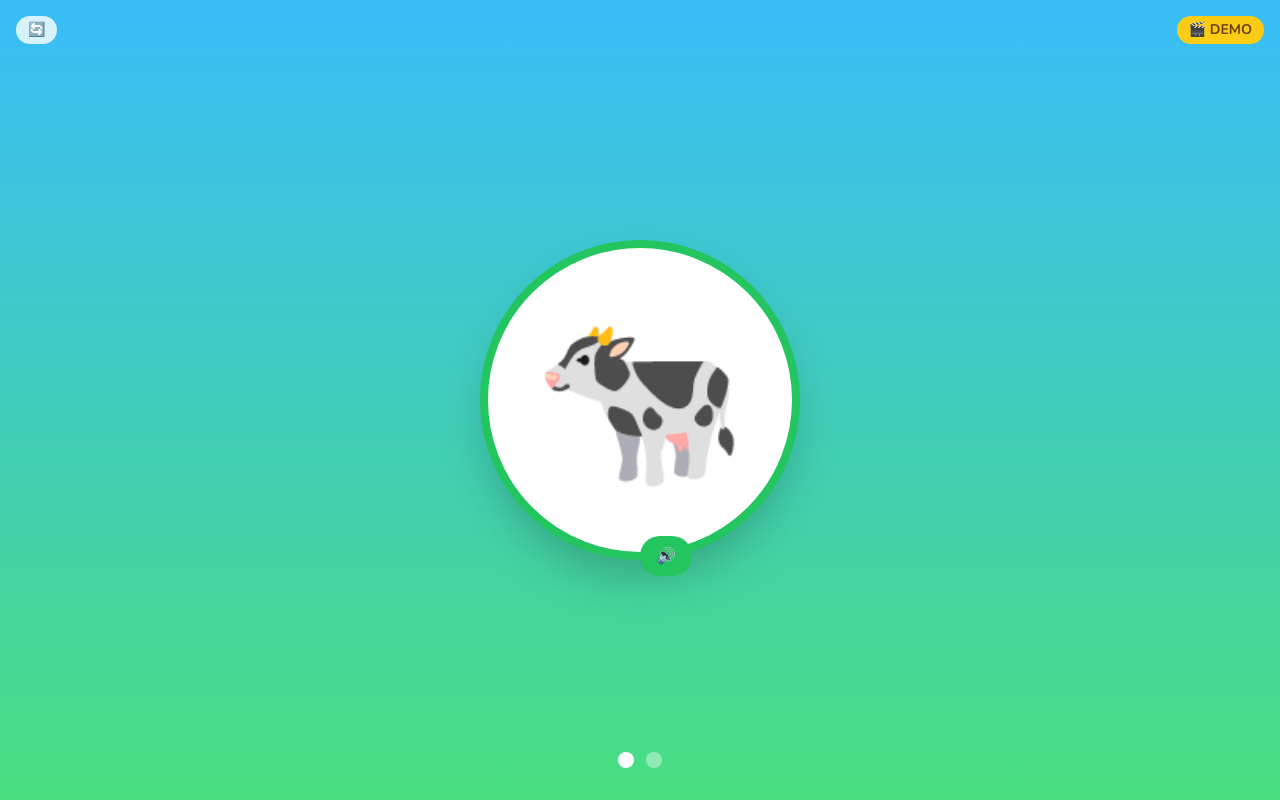
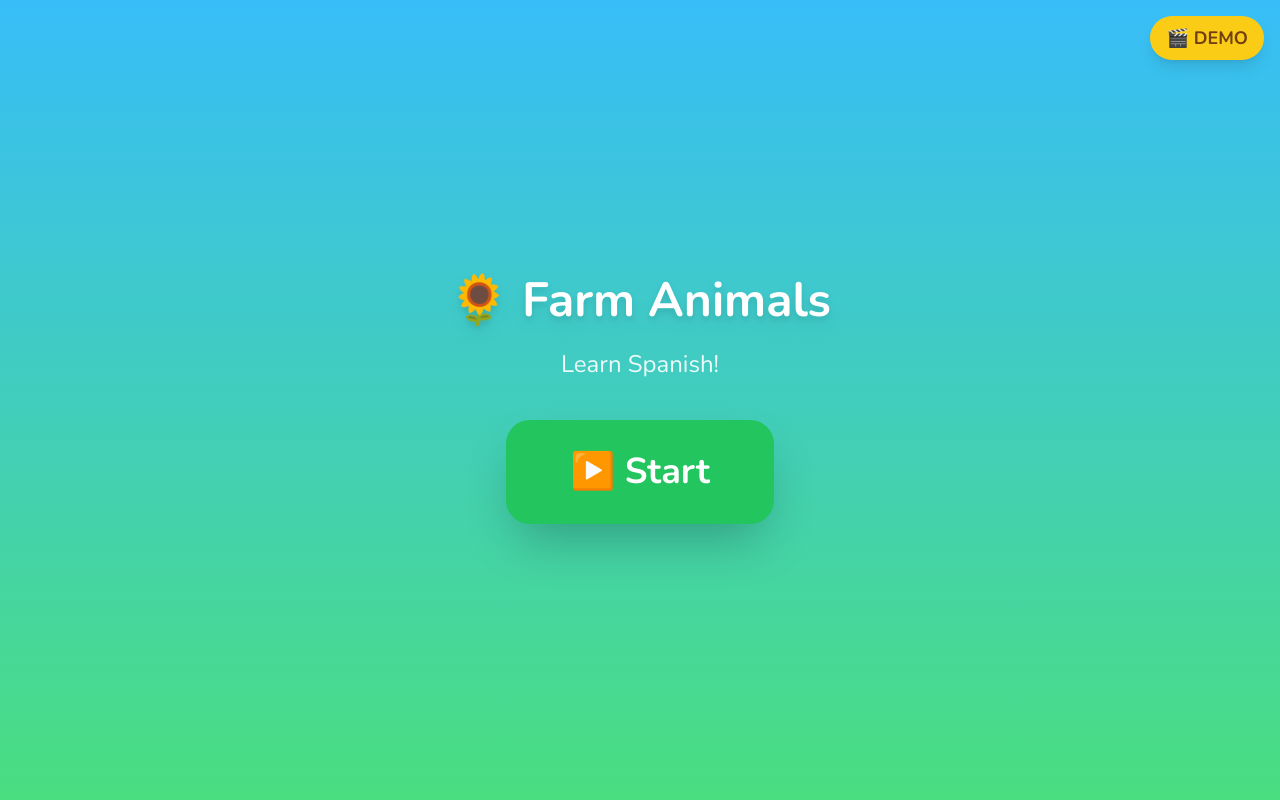
Before and after one commit to polina-forma/little-sponges-farm-demo, a React (Vite) app: page / in a window 1280 px wide. Built offline with nearby package versions, Linux system fonts and the light colour scheme.

Commit message:
Fix demo audio and add navigation

```diff
--- a/src/DemoApp.jsx
+++ b/src/DemoApp.jsx
@@ -1,187 +1,262 @@
-import { useState, useEffect } from 'react';
+import { useState, useCallback } from 'react';
 import { motion, AnimatePresence } from 'framer-motion';
 
 /**
- * DemoApp - Ultra-simplified for non-readers
+ * DemoApp - Visual-first demo for non-readers
  *
- * Design principles:
- * - NO TEXT on screen (kids can't read)
- * - Large visuals only
- * - Voice prompts in English
- * - Only 2 animals: cow & chicken
- * - Buttons show animal names for demo (will be voice-only in production)
+ * Fixed: Audio requires user click first (Start button)
+ * Added: Back/forward navigation
+ * Added: Real photos from Unsplash
  */
 
-const DEMO_FLOW = [
+const EXERCISES = [
   {
-    animal: '🐄',
+    id: 'cow',
+    image: 'https://images.unsplash.com/photo-1570042225831-d98fa7577f1e?w=600',
     englishName: 'cow',
     spanishName: 'la vaca',
-    prompt: "What is this?",
-    correctResponse: "¡Muy bien! La vaca!",
-    tryAgainResponse: "Say it in Spanish! La vaca!"
+    askPrompt: "What is this?",
+    correctPrompt: "Muy bien! La vaca! Great job!",
+    tryAgainPrompt: "Say it in Spanish! La vaca!"
   },
   {
-    animal: '🐔',
+    id: 'chicken',
+    image: 'https://images.unsplash.com/photo-1548550023-2bdb3c5beed7?w=600',
     englishName: 'chicken',
     spanishName: 'el pollo',
-    prompt: "What is this?",
-    correctResponse: "¡Excelente! El pollo!",
-    tryAgainResponse: "Say it in Spanish! El pollo!"
+    askPrompt: "What is this?",
+    correctPrompt: "Excelente! El pollo! Amazing!",
+    tryAgainPrompt: "Say it in Spanish! El pollo!"
   }
 ];
 
 function DemoApp() {
-  const [step, setStep] = useState(0);
-  const [phase, setPhase] = useState('asking'); // 'asking' | 'feedback' | 'celebration' | 'done'
+  const [currentIndex, setCurrentIndex] = useState(0);
+  const [phase, setPhase] = useState('start');
   const [isSpeaking, setIsSpeaking] = useState(false);
   const [showCelebration, setShowCelebration] = useState(false);
 
-  const currentAnimal = DEMO_FLOW[step];
+  const exercise = EXERCISES[currentIndex];
 
-  // Speak on load and when step changes
-  useEffect(() => {
-    if (phase === 'asking' && currentAnimal) {
-      speak(currentAnimal.prompt);
+  // Speak function - only works after user interaction
+  const speak = useCallback((text) => {
+    if (!window.speechSynthesis) {
+      console.log('Speech synthesis not available');
+      return;
     }
-  }, [step, phase]);
 
-  const speak = (text) => {
-    if (!window.speechSynthesis) return;
-
+    window.speechSynthesis.cancel();
     setIsSpeaking(true);
-    window.speechSynthesis.cancel();
 
     const utterance = new SpeechSynthesisUtterance(text);
-    utterance.rate = 0.8;
+    utterance.rate = 0.85;
     utterance.pitch = 1.1;
+    utterance.volume = 1;
 
     utterance.onend = () => setIsSpeaking(false);
+    utterance.onerror = (e) => {
+      console.log('Speech error:', e);
+      setIsSpeaking(false);
+    };
 
+    // Small delay helps with some browsers
     setTimeout(() => {
       window.speechSynthesis.speak(utterance);
-    }, 100);
+    }, 50);
+  }, []);
+
+  // Start the demo (enables audio)
+  const handleStart = () => {
+    // Initialize speech synthesis with a user gesture
+    if (window.speechSynthesis) {
+      window.speechSynthesis.getVoices();
+    }
+    setPhase('asking');
+    setTimeout(() => speak(exercise.askPrompt), 300);
   };
 
-  const handleAnswer = (answeredInSpanish) => {
-    if (answeredInSpanish) {
-      // Correct! Celebrate
-      speak(currentAnimal.correctResponse);
+  // Handle answer
+  const handleAnswer = (isSpanish) => {
+    if (isSpanish) {
+      speak(exercise.correctPrompt);
       setShowCelebration(true);
       setPhase('celebration');
 
       setTimeout(() => {
         setShowCelebration(false);
-        // Move to next animal or finish
-        if (step < DEMO_FLOW.length - 1) {
-          setStep(step + 1);
         setPhase('asking');
-        } else {
-          setPhase('done');
-          speak("Amazing job! You're learning Spanish!");
-        }
       }, 2500);
     } else {
-      // Answered in English - prompt to try Spanish
-      speak(currentAnimal.tryAgainResponse);
+      speak(exercise.tryAgainPrompt);
       setPhase('feedback');
     }
   };
 
+  // Navigation
+  const goNext = () => {
+    if (currentIndex < EXERCISES.length - 1) {
+      const nextIndex = currentIndex + 1;
+      setCurrentIndex(nextIndex);
+      setPhase('asking');
+      setTimeout(() => speak(EXERCISES[nextIndex].askPrompt), 300);
+    }
+  };
+
+  const goPrev = () => {
+    if (currentIndex > 0) {
+      const prevIndex = currentIndex - 1;
+      setCurrentIndex(prevIndex);
+      setPhase('asking');
+      setTimeout(() => speak(EXERCISES[prevIndex].askPrompt), 300);
+    }
+  };
+
+  // Replay audio
+  const replay = () => {
+    speak(exercise.askPrompt);
+  };
+
+  // Restart
   const restart = () => {
-    setStep(0);
-    setPhase('asking');
+    setCurrentIndex(0);
+    setPhase('start');
     setShowCelebration(false);
   };
 
   return (
-    <div className="min-h-screen bg-gradient-to-b from-sky-400 to-green-400 flex flex-col items-center justify-center p-4">
+    <div className="min-h-screen bg-gradient-to-b from-sky-400 to-green-400 flex flex-col items-center justify-center p-4 relative overflow-hidden">
 
-      {/* Main Animal Display */}
+      {/* ===== START SCREEN ===== */}
+      {phase === 'start' && (
         <motion.div
+          className="text-center"
+          initial={{ opacity: 0, scale: 0.8 }}
+          animate={{ opacity: 1, scale: 1 }}
+        >
+          <h1 className="text-5xl font-bold text-white mb-6 drop-shadow-lg">
+            🌻 Farm Animals
+          </h1>
+          <p className="text-2xl text-white/90 mb-10">Learn Spanish!</p>
+          <motion.button
+            onClick={handleStart}
+            className="bg-green-500 hover:bg-green-600 text-white text-4xl font-bold px-16 py-8 rounded-3xl shadow-2xl"
+            whileHover={{ scale: 1.05 }}
+            whileTap={{ scale: 0.95 }}
+          >
+            ▶️ Start
+          </motion.button>
+        </motion.div>
+      )}
+
+      {/* ===== EXERCISE SCREEN ===== */}
+      {phase !== 'start' && (
+        <>
+          {/* Left Arrow */}
+          <motion.button
+            onClick={goPrev}
+            disabled={currentIndex === 0}
+            className={`fixed left-4 top-1/2 -translate-y-1/2 text-7xl z-20
+              ${currentIndex === 0 ? 'opacity-20 cursor-not-allowed' : 'opacity-90 hover:opacity-100 cursor-pointer'}`}
+            whileHover={currentIndex > 0 ? { scale: 1.2 } : {}}
+            whileTap={currentIndex > 0 ? { scale: 0.9 } : {}}
+          >
+            ⬅️
+          </motion.button>
+
+          {/* Right Arrow */}
+          <motion.button
+            onClick={goNext}
+            disabled={currentIndex === EXERCISES.length - 1}
+            className={`fixed right-4 top-1/2 -translate-y-1/2 text-7xl z-20
+              ${currentIndex === EXERCISES.length - 1 ? 'opacity-20 cursor-not-allowed' : 'opacity-90 hover:opacity-100 cursor-pointer'}`}
+            whileHover={currentIndex < EXERCISES.length - 1 ? { scale: 1.2 } : {}}
+            whileTap={currentIndex < EXERCISES.length - 1 ? { scale: 0.9 } : {}}
+          >
+            ➡️
+          </motion.button>
+
+          {/* Animal Image */}
+          <motion.div
+            key={exercise.id}
             className="relative"
-        key={step}
-        initial={{ scale: 0, rotate: -10 }}
-        animate={{ scale: 1, rotate: 0 }}
-        transition={{ type: 'spring', duration: 0.5 }}
+            initial={{ opacity: 0, x: 100 }}
+            animate={{ opacity: 1, x: 0 }}
+            transition={{ type: 'spring', duration: 0.4 }}
           >
-        {/* Animal Circle */}
-        <div className="w-64 h-64 md:w-80 md:h-80 bg-white rounded-full shadow-2xl flex items-center justify-center border-8 border-green-500">
-          <motion.span
-            className="text-[120px] md:text-[160px]"
-            animate={isSpeaking ? { scale: [1, 1.1, 1] } : { y: [0, -10, 0] }}
-            transition={{ duration: isSpeaking ? 0.3 : 2, repeat: Infinity }}
-          >
-            {phase === 'done' ? '🌟' : currentAnimal?.animal}
-          </motion.span>
+            <div className="w-72 h-72 md:w-80 md:h-80 lg:w-96 lg:h-96 rounded-3xl overflow-hidden shadow-2xl border-8 border-white">
+              <img
+                src={exercise.image}
+                alt={exercise.englishName}
+                className="w-full h-full object-cover"
+                onError={(e) => {
+                  e.target.style.display = 'none';
+                }}
+              />
             </div>
 
-        {/* Speaking indicator */}
-        {isSpeaking && (
-          <motion.div
-            className="absolute -bottom-4 left-1/2 -translate-x-1/2 bg-green-500 text-white px-4 py-2 rounded-full flex items-center gap-2"
-            initial={{ opacity: 0, y: 10 }}
-            animate={{ opacity: 1, y: 0 }}
+            {/* Sound Button */}
+            <motion.button
+              onClick={replay}
+              disabled={isSpeaking}
+              className="absolute -bottom-5 left-1/2 -translate-x-1/2 bg-white text-5xl p-4 rounded-full shadow-xl"
+              whileHover={{ scale: 1.1 }}
+              whileTap={{ scale: 0.9 }}
             >
-            <motion.span
-              animate={{ scale: [1, 1.3, 1] }}
-              transition={{ duration: 0.5, repeat: Infinity }}
-            >
-              🔊
-            </motion.span>
-          </motion.div>
-        )}
+              {isSpeaking ? '🔊' : '🔈'}
+            </motion.button>
           </motion.div>
 
-      {/* Response Buttons - Only visible when not speaking and in asking/feedback phase */}
+          {/* Answer Buttons */}
           <AnimatePresence>
-        {!isSpeaking && (phase === 'asking' || phase === 'feedback') && currentAnimal && (
+            {!isSpeaking && (phase === 'asking' || phase === 'feedback') && (
               <motion.div
-            className="mt-8 flex flex-col gap-4"
-            initial={{ opacity: 0, y: 20 }}
+                className="mt-16 flex flex-col gap-5"
+                initial={{ opacity: 0, y: 30 }}
                 animate={{ opacity: 1, y: 0 }}
                 exit={{ opacity: 0 }}
               >
-            {/* Spanish answer button (correct) */}
+                {/* Spanish (correct) */}
                 <motion.button
                   onClick={() => handleAnswer(true)}
-              className="bg-green-500 hover:bg-green-600 text-white text-2xl font-bold px-8 py-4 rounded-2xl shadow-lg flex items-center gap-3"
+                  className="bg-green-500 hover:bg-green-600 text-white text-3xl font-bold px-12 py-6 rounded-2xl shadow-xl flex items-center gap-4"
                   whileHover={{ scale: 1.05 }}
                   whileTap={{ scale: 0.95 }}
                 >
-              <span className="text-3xl">🇪🇸</span>
-              {currentAnimal.spanishName}
+                  <span className="text-4xl">🇪🇸</span>
+                  {exercise.spanishName}
                 </motion.button>
 
-            {/* English answer button (try again) */}
+                {/* English (try again) */}
                 <motion.button
                   onClick={() => handleAnswer(false)}
-              className="bg-blue-400 hover:bg-blue-500 text-white text-2xl font-bold px-8 py-4 rounded-2xl shadow-lg flex items-center gap-3"
+                  className="bg-blue-400 hover:bg-blue-500 text-white text-3xl font-bold px-12 py-6 rounded-2xl shadow-xl flex items-center gap-4"
                   whileHover={{ scale: 1.05 }}
                   whileTap={{ scale: 0.95 }}
                 >
-              <span className="text-3xl">🇺🇸</span>
-              {currentAnimal.englishName}
+                  <span className="text-4xl">🇺🇸</span>
+                  {exercise.englishName}
                 </motion.button>
               </motion.div>
             )}
           </AnimatePresence>
 
-      {/* Done state - Restart button */}
-      {phase === 'done' && !isSpeaking && (
-        <motion.button
-          onClick={restart}
-          className="mt-8 bg-yellow-400 hover:bg-yellow-500 text-yellow-900 text-2xl font-bold px-8 py-4 rounded-2xl shadow-lg"
-          initial={{ opacity: 0 }}
-          animate={{ opacity: 1 }}
-          whileHover={{ scale: 1.05 }}
-          whileTap={{ scale: 0.95 }}
-        >
-          🔄 Play Again!
-        </motion.button>
+          {/* Progress Dots */}
+          <div className="fixed bottom-8 flex gap-4">
+            {EXERCISES.map((_, i) => (
+              <div
+                key={i}
+                className={`w-5 h-5 rounded-full transition-all ${
+                  i === currentIndex
+                    ? 'bg-white scale-125'
+                    : 'bg-white/50'
+                }`}
+              />
+            ))}
+          </div>
+        </>
       )}
 
-      {/* Celebration Overlay */}
+      {/* ===== CELEBRATION ===== */}
       <AnimatePresence>
         {showCelebration && (
           <motion.div
@@ -190,64 +265,48 @@ function DemoApp() {
             animate={{ opacity: 1 }}
             exit={{ opacity: 0 }}
           >
-            {/* Stars explosion */}
-            {[...Array(12)].map((_, i) => (
+            {[...Array(15)].map((_, i) => (
               <motion.span
                 key={i}
-                className="absolute text-5xl"
+                className="absolute text-6xl"
                 initial={{ scale: 0, x: 0, y: 0 }}
                 animate={{
                   scale: [0, 1.5, 1],
-                  x: (Math.random() - 0.5) * 300,
-                  y: (Math.random() - 0.5) * 300,
+                  x: (Math.random() - 0.5) * 500,
+                  y: (Math.random() - 0.5) * 500,
                   opacity: [1, 1, 0]
                 }}
-                transition={{ duration: 1, delay: i * 0.05 }}
+                transition={{ duration: 1.2, delay: i * 0.04 }}
               >
-                {['⭐', '🌟', '✨'][i % 3]}
+                {['⭐', '🌟', '✨', '🎉'][i % 4]}
               </motion.span>
             ))}
 
-            {/* Big star */}
             <motion.div
-              className="bg-gradient-to-r from-yellow-400 to-orange-400 px-12 py-6 rounded-3xl shadow-2xl"
-              initial={{ scale: 0, rotate: -20 }}
-              animate={{ scale: [0, 1.2, 1], rotate: 0 }}
+              className="bg-gradient-to-r from-yellow-400 to-orange-500 px-20 py-10 rounded-3xl shadow-2xl"
+              initial={{ scale: 0, rotate: -15 }}
+              animate={{ scale: [0, 1.3, 1], rotate: 0 }}
             >
-              <span className="text-6xl">⭐</span>
+              <span className="text-8xl">⭐</span>
             </motion.div>
           </motion.div>
         )}
       </AnimatePresence>
 
-      {/* Progress dots */}
-      <div className="fixed bottom-8 flex gap-3">
-        {DEMO_FLOW.map((_, i) => (
-          <motion.div
-            key={i}
-            className={`w-4 h-4 rounded-full ${
-              i < step ? 'bg-green-500' :
-              i === step ? 'bg-white' :
-              'bg-white/40'
-            }`}
-            animate={i === step ? { scale: [1, 1.3, 1] } : {}}
-            transition={{ duration: 1, repeat: Infinity }}
-          />
-        ))}
-      </div>
-
-      {/* Demo mode badge */}
-      <div className="fixed top-4 right-4 bg-yellow-400 text-yellow-900 px-3 py-1 rounded-full text-sm font-bold">
+      {/* Demo Badge */}
+      <div className="fixed top-4 right-4 bg-yellow-400 text-yellow-900 px-4 py-2 rounded-full font-bold text-lg shadow-lg">
         🎬 DEMO
       </div>
 
-      {/* Restart button (always visible) */}
+      {/* Restart Button */}
+      {phase !== 'start' && (
         <button
           onClick={restart}
-        className="fixed top-4 left-4 bg-white/80 hover:bg-white px-3 py-1 rounded-full text-sm"
+          className="fixed top-4 left-4 bg-white/90 hover:bg-white px-4 py-2 rounded-full font-medium shadow-lg"
         >
-        🔄
+          🔄 Restart
         </button>
+      )}
     </div>
   );
 }
```
Lines whose indentation alone changed are shown as unchanged.
